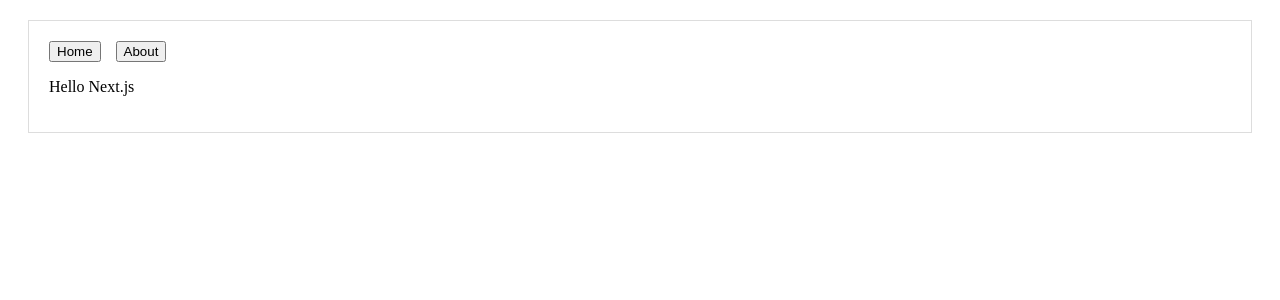
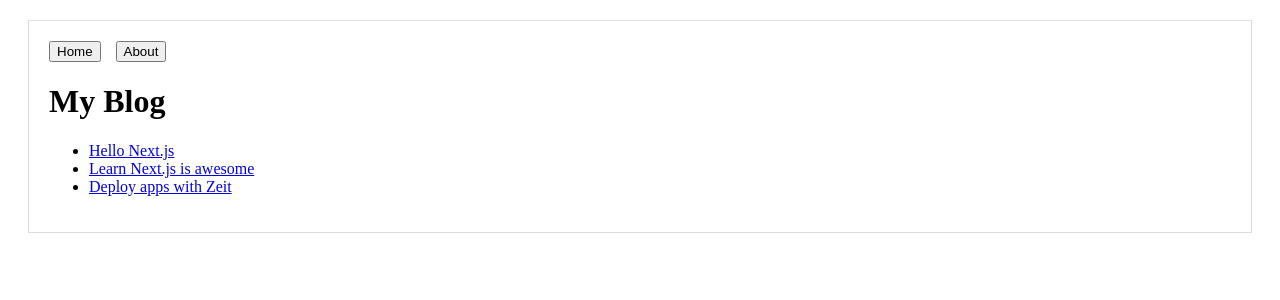
Before and after one commit to ScottRudiger/next-hello, a Next.js app: page / in a window 1280 px wide. Shown: the top 300 px of the page. Built offline with nearby package versions, Linux system fonts and the light colour scheme.

Commit message:
add links for blog posts

```diff
--- a/pages/index.js
+++ b/pages/index.js
@@ -21,9 +21,23 @@
 // );
 
 import Layout from '../components/Layout';
+import Link from 'next/link';
+
+const PostLink = props => (
+  <li>
+    <Link href={`/post?title=${props.title}`}>
+      <a>{props.title}</a>
+    </Link>
+  </li>
+);
 
 export default () => (
   <Layout>
-    <p>Hello Next.js</p>
+    <h1>My Blog</h1>
+    <ul>
+      <PostLink title="Hello Next.js"/>
+      <PostLink title="Learn Next.js is awesome"/>
+      <PostLink title="Deploy apps with Zeit"/>
+    </ul>
   </Layout>
 );
```
